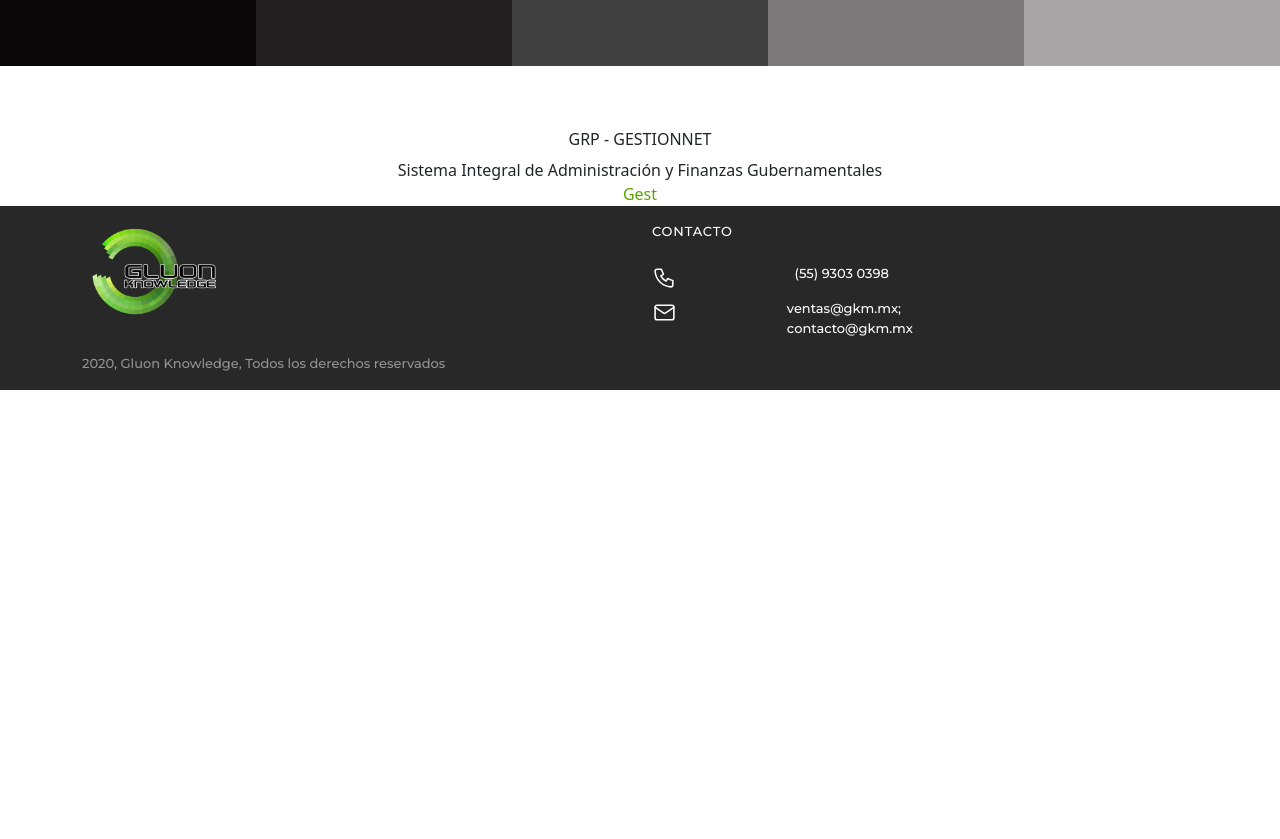
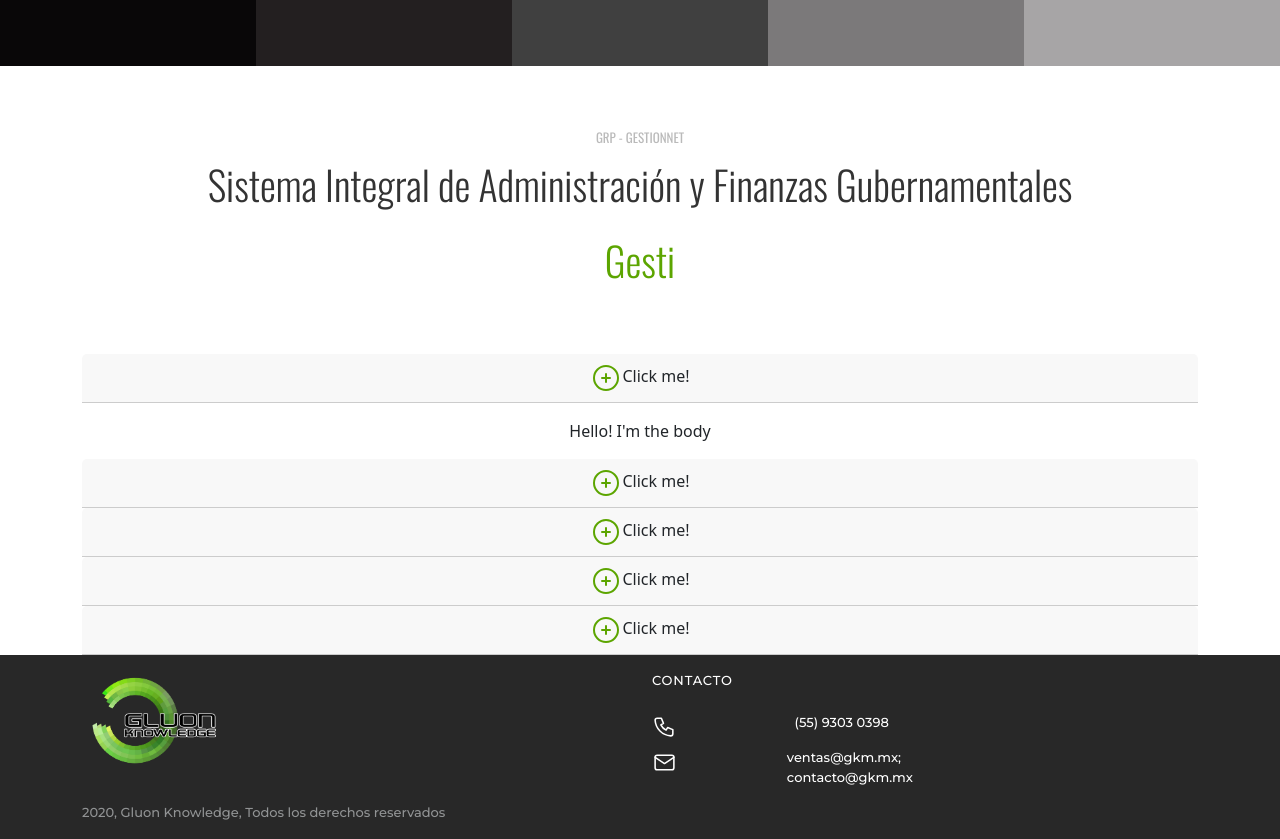
Before and after one commit to ArmandoAlvarezP/gkm, a React (Vite) app: page /servicios in a window 1280 px wide. Shown: the part 748-1587 px from the top of the page. Before the commit the page ends 1138 px from the top, so only its background shows below. Built offline with nearby package versions, Linux system fonts and the light colour scheme.

Commit message:
Se inicia contenido de accordion de GRP

```diff
--- /dev/null
+++ b/src/components/CustomToggle.jsx
@@ -0,0 +1,24 @@
+import { useAccordionButton } from "react-bootstrap";
+
+export const CustomToggle = ({ children, eventKey }) => {
+    const decoratedOnClick = useAccordionButton(eventKey, () =>
+        console.log(eventKey),
+    );
+
+    return (
+        <>
+            <i
+            type="button"
+            onClick={decoratedOnClick}
+            >
+                <svg xmlns="http://www.w3.org/2000/svg" className="icon icon-tabler icon-tabler-circle-plus" width="32" height="32" viewBox="0 0 24 24" strokeWidth="1.5" stroke="#5ca500" fill="none" strokeLinecap="round" strokeLinejoin="round">
+                <path stroke="none" d="M0 0h24v24H0z" fill="none"/>
+                <path d="M3 12a9 9 0 1 0 18 0a9 9 0 0 0 -18 0" />
+                <path d="M9 12h6" />
+                <path d="M12 9v6" />
+                </svg>
+            </i>
+            {children}
+        </>
+    );
+}
--- a/src/components/GRP.jsx
+++ b/src/components/GRP.jsx
@@ -1,5 +1,6 @@
 import { Col, Container, Row } from "react-bootstrap"
 import { Roller } from "./Roller"
+import { GRPAccordion } from "./GRPAccordion"
 
 export const GRP = () => {
   return (
@@ -12,7 +13,7 @@
             </Row>
             <Row>
                 <Col>
-                    Sistema Integral de Administración y Finanzas Gubernamentales
+                    <p>Sistema Integral de Administración y Finanzas Gubernamentales</p>
                 </Col>
             </Row>
             <Row>
@@ -20,6 +21,11 @@
                     <Roller words={["GestionNet"]} styles={ "roller" }/>
                 </Col>
             </Row>
+            <Row>
+                <Col>
+                    <GRPAccordion />
+                </Col>
+            </Row>
         </Container>
     </section>
   )
--- /dev/null
+++ b/src/components/GRPAccordion.jsx
@@ -0,0 +1,49 @@
+import { Accordion, Card } from "react-bootstrap";
+import { CustomToggle } from "./CustomToggle";
+
+export const GRPAccordion = () => {
+  return (
+    <Accordion defaultActiveKey="0">
+        <Card className="grp-accordion">
+            <Card.Header>
+                <CustomToggle eventKey="0">Click me!</CustomToggle>
+            </Card.Header>
+            <Accordion.Collapse eventKey="0">
+                <Card.Body>Hello! I'm the body</Card.Body>
+            </Accordion.Collapse>
+        </Card>
+        <Card className="grp-accordion">
+            <Card.Header>
+                <CustomToggle eventKey="1">Click me!</CustomToggle>
+            </Card.Header>
+            <Accordion.Collapse eventKey="1">
+                <Card.Body>Hello! I'm another body</Card.Body>
+            </Accordion.Collapse>
+        </Card>
+        <Card className="grp-accordion">
+            <Card.Header>
+                <CustomToggle eventKey="2">Click me!</CustomToggle>
+            </Card.Header>
+            <Accordion.Collapse eventKey="2">
+                <Card.Body>Hello! I'm the body</Card.Body>
+            </Accordion.Collapse>
+        </Card>
+        <Card className="grp-accordion">
+            <Card.Header>
+                <CustomToggle eventKey="3">Click me!</CustomToggle>
+            </Card.Header>
+            <Accordion.Collapse eventKey="3">
+                <Card.Body>Hello! I'm another body</Card.Body>
+            </Accordion.Collapse>
+        </Card>
+        <Card className="grp-accordion">
+            <Card.Header>
+                <CustomToggle eventKey="4">Click me!</CustomToggle>
+            </Card.Header>
+            <Accordion.Collapse eventKey="4">
+                <Card.Body>Hello! I'm another body</Card.Body>
+            </Accordion.Collapse>
+        </Card>
+    </Accordion>
+    );
+}
--- a/src/index.css
+++ b/src/index.css
@@ -162,6 +162,9 @@
   }
 
   .roller {
+    font-family: 'Oswald', arial;
+    font-size: 40px;
+    font-weight: 300;
     color: #5ca500;
   }
 
@@ -359,6 +362,24 @@
   text-align: center;
 }
 
+.section-grp h6 {
+  font-size: 13px;
+  font-family: 'Oswald', arial;
+  color: #BABABA;
+  font-weight: 500;
+}
+
+.section-grp p {
+  font-family: 'Oswald', arial;
+  font-size: 40px;
+  font-weight: 300;
+  color: #333333;
+}
+
+.grp-accordion {
+  border-style: none !important;
+}
+
 /* Media querys */
 
 @media( min-width: 320px) and ( max-width: 820px) {
```
